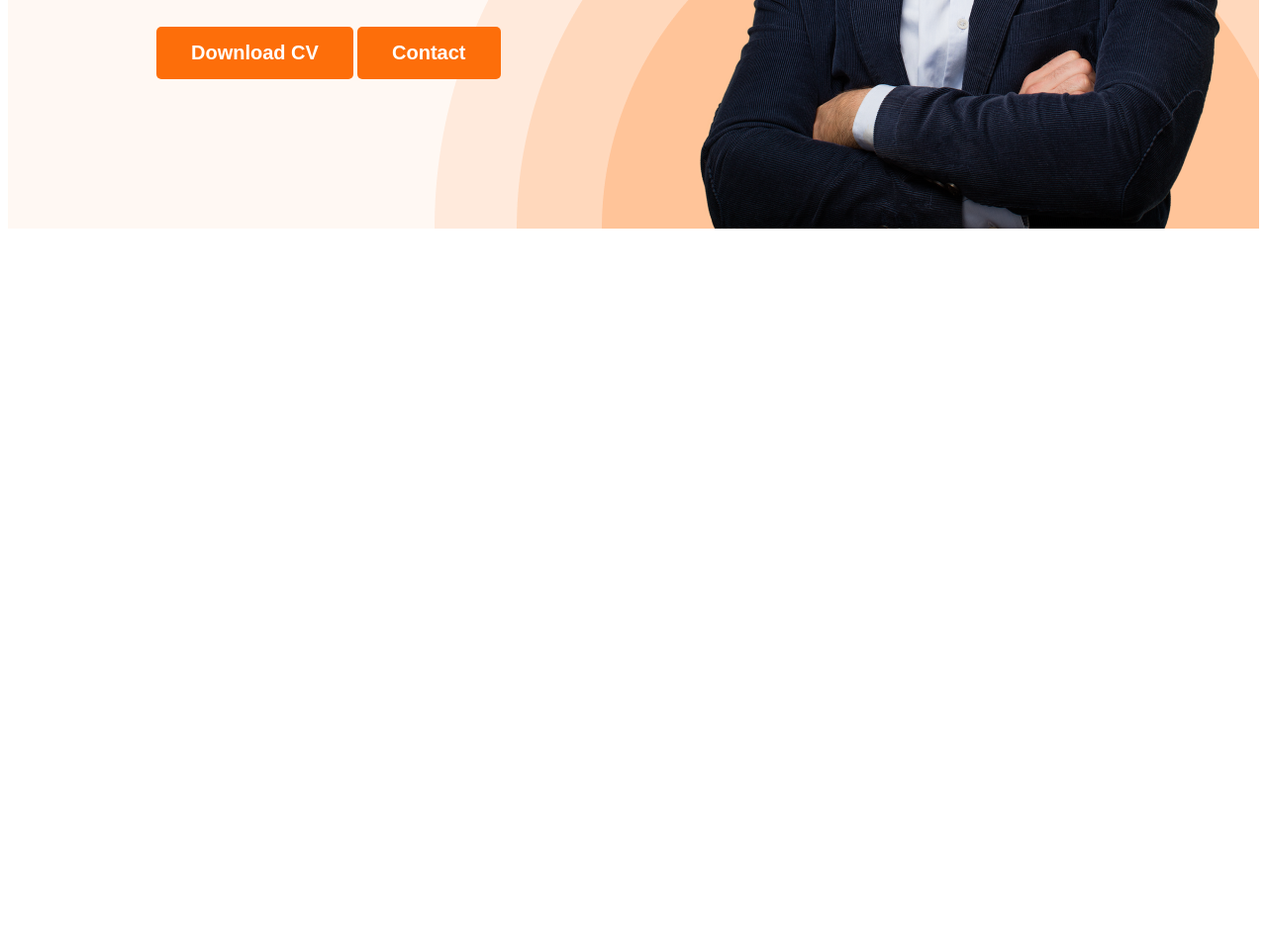
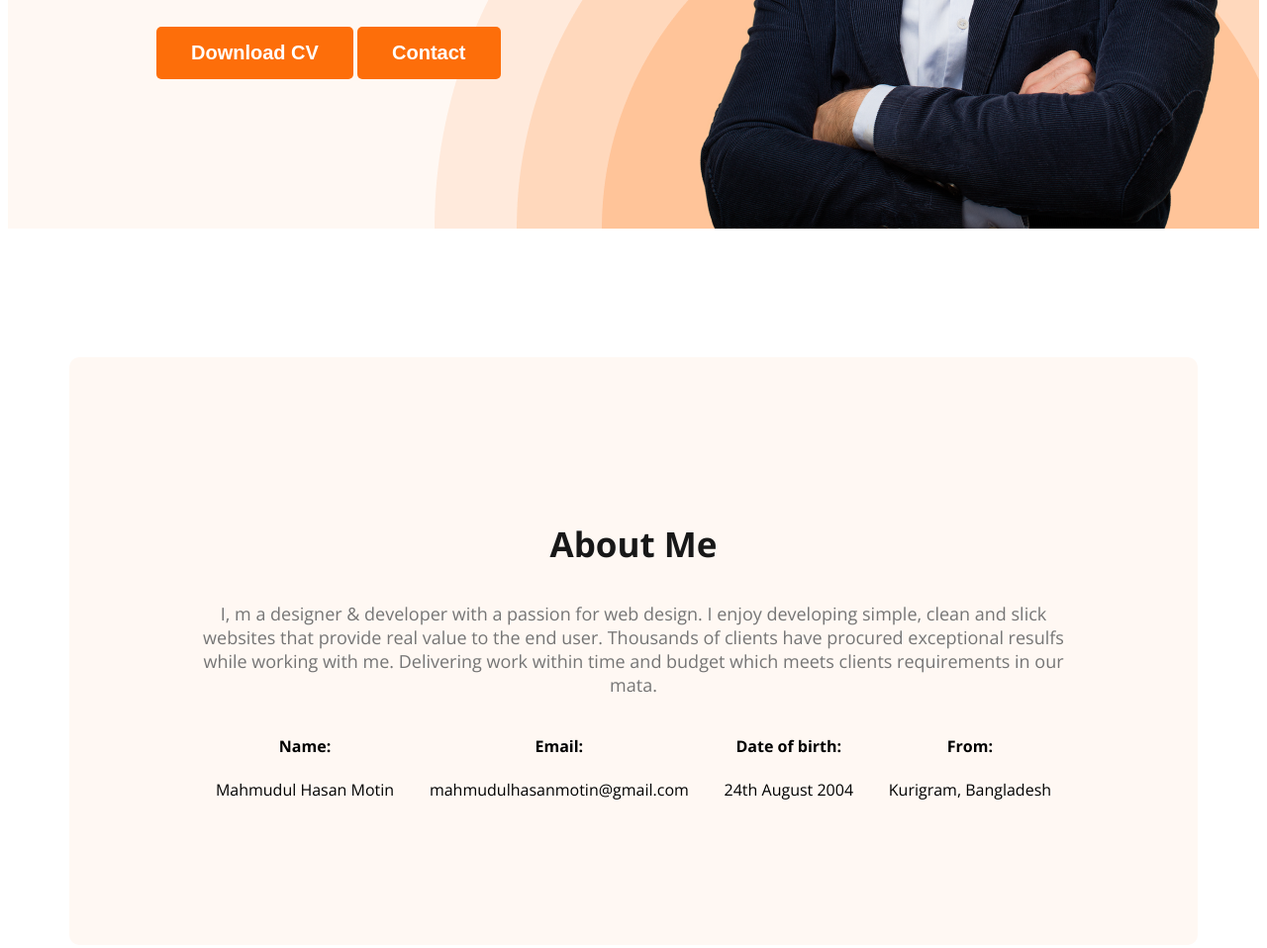
Before and after one commit to mahmudulhasanmotin/Personal-Portfolio-Website, a plain HTML site: page index.html in a window 1280 px wide. Shown: the part 634-1592 px from the top of the page at 99% size. Before the commit the page ends 873 px from the top, so only its background shows below. Drawn offline with nearby package versions, Linux system fonts and the light colour scheme.

Commit message:
again change

```diff
--- a/index.html
+++ b/index.html
@@ -30,7 +30,33 @@
             <img class="profile-pic" src="images/hardy.png" alt="hardy">
         </div>
     </header>
-    <main></main>
+    <main>
+         <section class="about" >
+            <h3 class="section-title">About Me</h3>
+            <p class="section-description">
+                I, m a designer & developer with a passion for web design. I enjoy developing simple, clean and slick websites that provide real value to the end user. Thousands of clients have procured exceptional resulfs while working with me. Delivering work within time and budget which meets clients requirements in our mata.
+            </p>
+            <div class="aobut-info-container">
+                <!-- .about-info*4>h4.info-title+p.info-description -->
+                <div class="about-info">
+                    <h4 class="info-title">Name:</h4>
+                    <p class="info-description">Mahmudul Hasan Motin</p>
+                </div>
+                <div class="about-info">
+                    <h4 class="info-title">Email:</h4>
+                    <p class="info-description">mahmudulhasanmotin@gmail.com</p>
+                </div>
+                <div class="about-info">
+                    <h4 class="info-title">Date of birth:</h4>
+                    <p class="info-description">24th August 2004</p>
+                </div>
+                <div class="about-info">
+                    <h4 class="info-title">From:</h4>
+                    <p class="info-description">Kurigram, Bangladesh</p>
+                </div>
+            </div>
+         </section>
+    </main>
     <footer></footer>
 </body>
 </html>
--- a/styles/portfolio.css
+++ b/styles/portfolio.css
@@ -14,6 +14,18 @@ body{
     font-weight: 700;
     padding: 15px 35px;
 
+}
+.section-title{
+    color: var(--Dark-01, #181818);
+    text-align: center;
+    font-family: Open Sans;
+    font-size: 35px;
+    font-weight: 700;
+}
+.section-description{
+    color: #757575;
+    text-align: center;
+    font-size: 18px;
 }
 
 /*header related style*/
@@ -59,9 +71,9 @@ nav {
     margin: 0px 200px;
 }
 .nav-title {
-color: #181818;
-font-size: 45px;
-font-weight: 800;
+    color: #181818;
+    font-size: 45px;
+    font-weight: 800;
 }
 nav > ul{
     display: flex;
@@ -75,3 +87,24 @@ nav a{
     text-decoration: none;
     color: rgba(71, 71, 71, 1);
 }
+/*main section style here*/
+
+main{
+    max-width: 1140px;
+    margin: 0px auto;
+}
+
+/* about section style */
+.about{
+    padding: 130px;
+    border-radius: 10px;
+    background: #FFF8F3;
+    margin: 130px 0;
+}
+.aobut-info-container{
+    display: flex;
+    justify-content: space-around;
+}
+.about-info{
+    text-align: center;
+}
```
